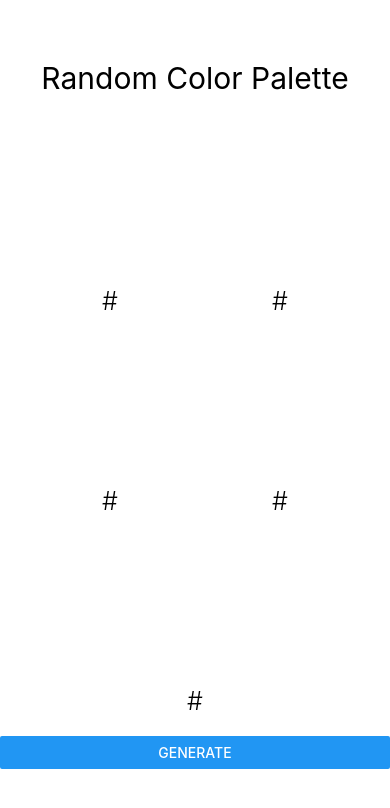
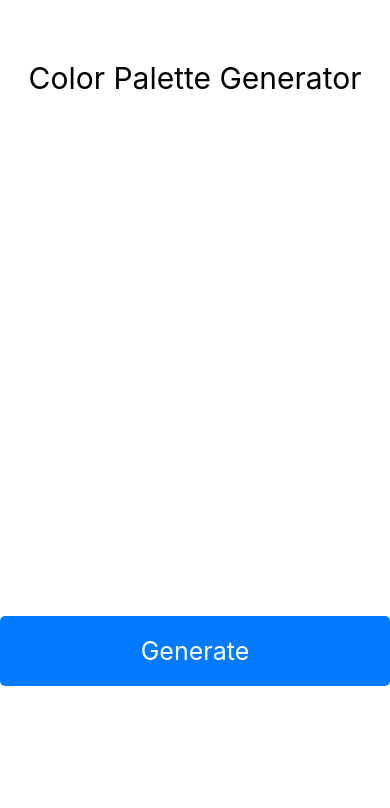
Before and after one commit to konjoinfinity/gen-random-color-palettes, a React Native app: screen / in a window 390 px wide. Shown: the top 808 px of the page. Built offline with nearby package versions, Linux system fonts and the light colour scheme; no server answers.

Commit message:
added notification color

```diff
--- a/App.js
+++ b/App.js
@@ -2,14 +2,15 @@
 
 
 import { useState, useEffect } from 'react';
-import { Button, Text, TouchableOpacity, View } from 'react-native';
+import { Button, Text, TouchableOpacity, View, Dimensions } from 'react-native';
 import * as Clipboard from 'expo-clipboard';
 import ColorConvert from 'color-convert'
 
 export default function App() {
   const [colors, setColors] = useState([{id: 1, color: '', hex: ''},{id: 2, color: '', hex: ''},{id: 3, color: '', hex: ''},{id: 4, color: '', hex: ''},{id: 5, color: '', hex: ''}])
-
+  const [clipboard, setClipboard] = useState('')
 const copyToClipboard = async(clip) => {
+  setClipboard(clip)
   await Clipboard.setStringAsync(clip);
 };
 
@@ -35,13 +36,17 @@ function getPalette() {
 
   return (
     <View>
-      <Text style={{fontSize: 30, textAlign: 'center', marginTop:60, marginBottom: 20}}>Random Color Palette</Text>
+
+      {clipboard == '' ?
+        <Text style={{fontSize: 30, textAlign: 'center', marginTop:60, marginBottom: 20, fontWeight: '400'}}>Color Palette Generator</Text>:
+        <Text style={{fontSize: 22, textAlign: 'center', marginTop:60, marginBottom: 20, fontWeight: '400', backgroundColor:'#007AFF', color: 'white', padding: 5}}>Copied #{clipboard} to your Clipboard!</Text>}
+
       <View style={{display: "flex", flexDirection: "row", flexWrap: "wrap", alignItems:"center", justifyContent:"center", marginBottom: 20}}>
     {colors.map(color => {
-      return <View key={color.id}><TouchableOpacity style={{height: 150, width: 150, borderRadius: 5, backgroundColor: color.color, margin: 10}} onPress={() => copyToClipboard(color.color)} />
-      <Text selectable={true} style={{textAlign: 'center', fontSize: 25, fontWeight: '300'}}>#{color.hex}</Text></View>})}
+      return <View key={color.id}><TouchableOpacity style={{height: 140, width: 140, borderRadius: 5, backgroundColor: color.color, margin: 10}} onPress={() => copyToClipboard(color.hex)} />
+      {color.hex && <Text selectable={true} style={{textAlign: 'center', fontSize: 25, fontWeight: '300'}}>#{color.hex}</Text>}</View>})}
      </View>
-     <Button title='Generate' onPress={() => getPalette()} />
+     <TouchableOpacity style={{backgroundColor: '#007AFF', padding: 20, borderRadius: 5}} onPress={() => getPalette()}><Text style={{textAlign: 'center', fontSize: 25, color: "white", fontWeight: '400'}}>Generate</Text></TouchableOpacity>
     </View>
   );
 }
```
